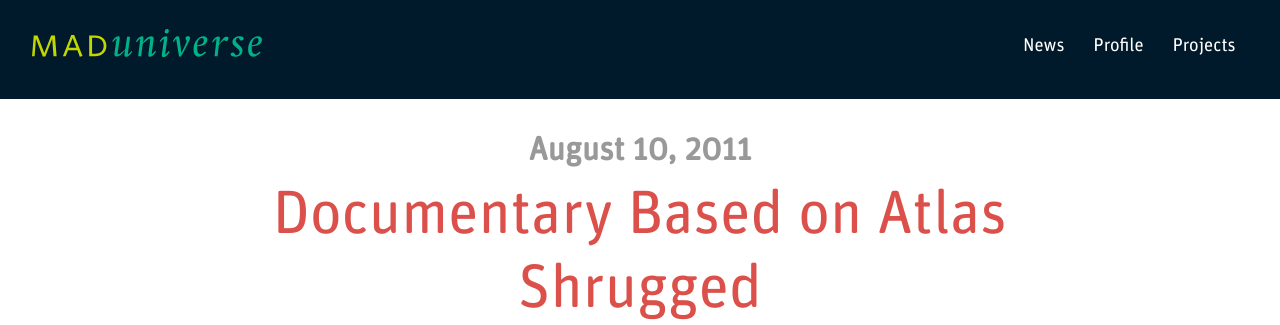
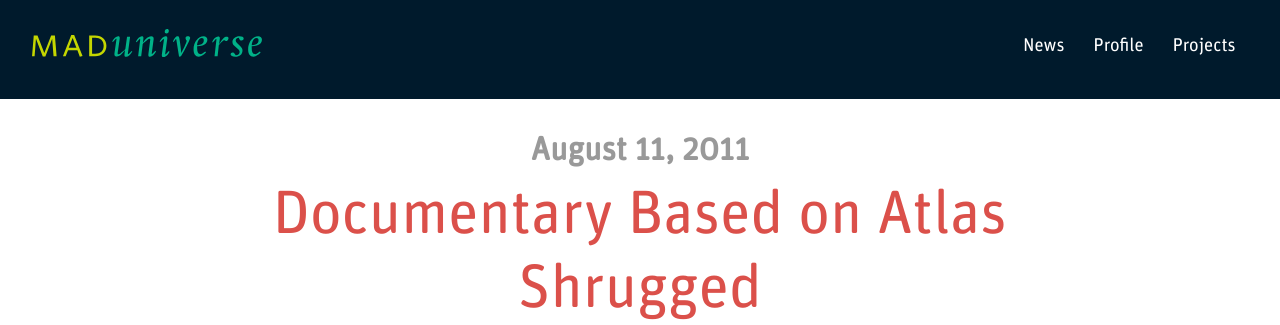
Before and after one commit to jsbarkema/mad-universe.com, a Jekyll site: the page built from _news/documentary-based-on-atlas-shrugged.markdown, in a window 1280 px wide. Shown: the top 325 px of the page. Built offline with Jekyll 4.4.1, drawn with Linux system fonts in a browser that asks for light colours.

Commit message:
Updated Documentary Based On Atlas Shrugged

```diff
--- a/_news/documentary-based-on-atlas-shrugged.markdown
+++ b/_news/documentary-based-on-atlas-shrugged.markdown
@@ -1,9 +1,10 @@
 ---
 title: Documentary Based on Atlas Shrugged
-date: 2011-08-10 23:29:00 -07:00
+date: 2011-08-11 00:29:00 -07:00
 tags:
 - Ayn Rand
 position: 6
+is_featured: false
 thumbnail: "/uploads/thumb-temp.jpg"
 color: dark_blue
 Project Type:
```
